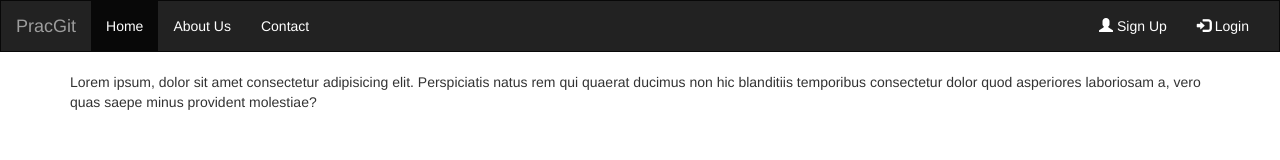
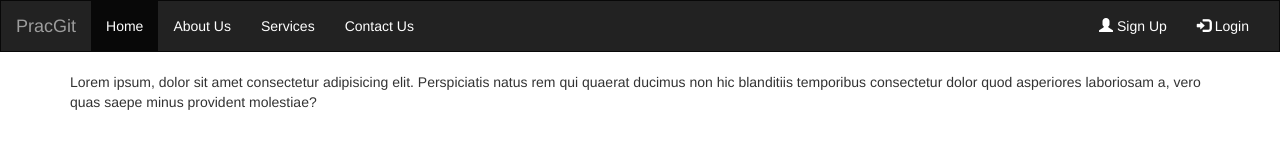
Before and after one commit to tushar-parhad/PracGit, a plain HTML site: page index.html in a window 1280 px wide. Drawn offline with nearby package versions, Linux system fonts and the light colour scheme.

Commit message:
New service section added

```diff
--- a/index.html
+++ b/index.html
@@ -25,7 +25,8 @@
 
               <li class="active"><a href="#">Home</a></li>
               <li><a href="#">About Us</a></li>
-              <li><a href="#">Contact</a></li>
+              <li><a href="#">Services</a></li>
+              <li><a href="#">Contact Us</a></li>
             </ul>
             <ul class="nav navbar-nav navbar-right">
               <li><a href="#"><span class="glyphicon glyphicon-user"></span> Sign Up</a></li>
```
